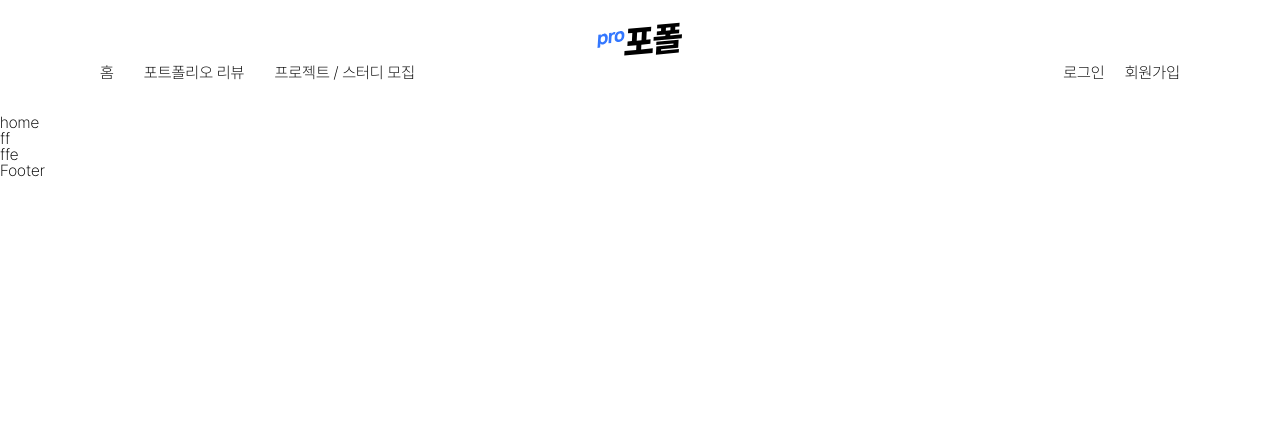
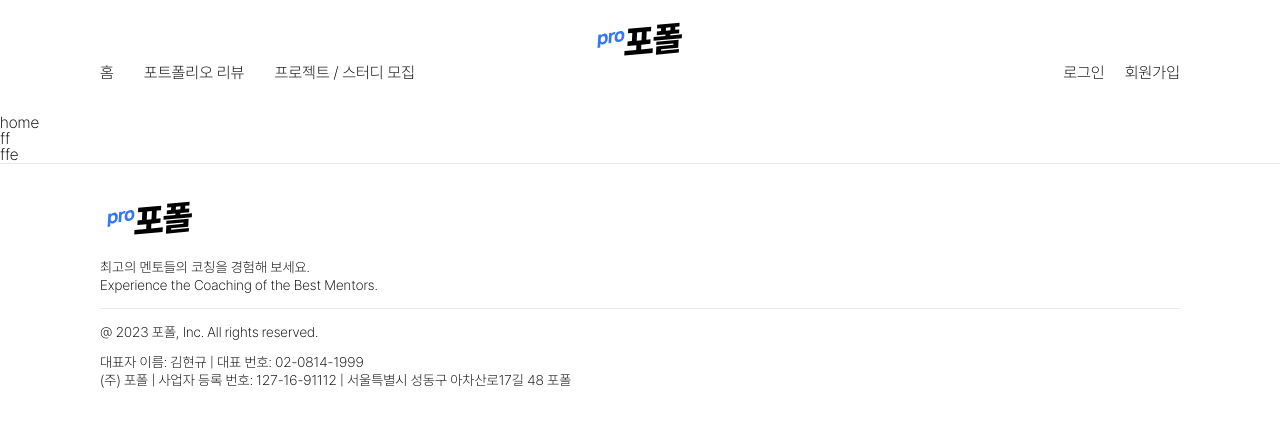
Before and after one commit to tomm777/Pro-Pofol, a React (Create React App) app: page / in a window 1280 px wide. Shown: the top 426 px of the page. Built offline with nearby package versions, Linux system fonts and the light colour scheme.

Commit message:
design: footer 디자인 작업 완료

```diff
--- a/src/Components/Layout/Footer/Footer.js
+++ b/src/Components/Layout/Footer/Footer.js
@@ -1,7 +1,37 @@
+import * as F from './Footer.styles';
+
 function Footer() {
 	return (
 		<>
-			<div>Footer</div>
+			<F.Wrapper>
+				<F.Container>
+					<F.IntroWrapper>
+						<F.Image src="./assets/img/logo/logo.svg" />
+
+						<F.Intro>
+							<span>최고의 멘토들의 코칭을 경험해 보세요.</span>
+							<span>
+								Experience the Coaching of the Best Mentors.
+							</span>
+						</F.Intro>
+					</F.IntroWrapper>
+
+					<F.Line></F.Line>
+
+					<F.IncIntroWrapper>
+						<span>@ 2023 포폴, Inc. All rights reserved.</span>
+						<div>
+							<span>
+								대표자 이름: 김현규 | 대표 번호: 02-0814-1999
+							</span>
+							<span>
+								(주) 포폴 | 사업자 등록 번호: 127-16-91112 |
+								서울특별시 성동구 아차산로17길 48 포폴
+							</span>
+						</div>
+					</F.IncIntroWrapper>
+				</F.Container>
+			</F.Wrapper>
 		</>
 	);
 }
--- a/src/Components/Layout/Footer/Footer.styles.js
+++ b/src/Components/Layout/Footer/Footer.styles.js
@@ -1 +1,69 @@
-// test
+import styled from 'styled-components';
+import { bodyContainer } from '../../../styles/common';
+
+export const Wrapper = styled.div`
+	flex-direction: column;
+	align-items: flex-start;
+	gap: 1rem;
+	border-top: 1px solid ${({ theme }) => theme.PALETTE.gray[200]};
+	padding: 1.875rem 0 2.5rem 0;
+`;
+
+export const Container = styled.div`
+	${bodyContainer}
+`;
+
+export const IntroWrapper = styled.div`
+	display: flex;
+	padding-left: 0px;
+	flex-direction: column;
+	align-items: flex-start;
+	gap: 1rem;
+`;
+
+export const Image = styled.img`
+	width: 6.25rem;
+	height: 3.125rem;
+	cursor: pointer;
+`;
+
+export const Intro = styled.div`
+	display: flex;
+	flex-direction: column;
+	align-items: flex-start;
+	gap: 0.25rem;
+
+	& span {
+		font-size: ${({ theme }) => theme.FONT_SIZE.sm};
+	}
+`;
+
+export const Line = styled.div`
+	width: 67.5rem;
+	height: 0.0625rem;
+	background-color: ${({ theme }) => theme.PALETTE.gray[200]};
+	margin: 1rem 0 1rem 0;
+`;
+
+export const IncIntroWrapper = styled.div`
+	display: flex;
+	padding-left: 0px;
+	flex-direction: column;
+	align-items: flex-start;
+	gap: 1rem;
+
+	& span {
+		font-size: ${({ theme }) => theme.FONT_SIZE.sm};
+	}
+
+	& div {
+		display: flex;
+		flex-direction: column;
+		align-items: flex-start;
+		gap: 0.25rem;
+
+		& span {
+			font-size: ${({ theme }) => theme.FONT_SIZE.sm};
+		}
+	}
+`;
```
